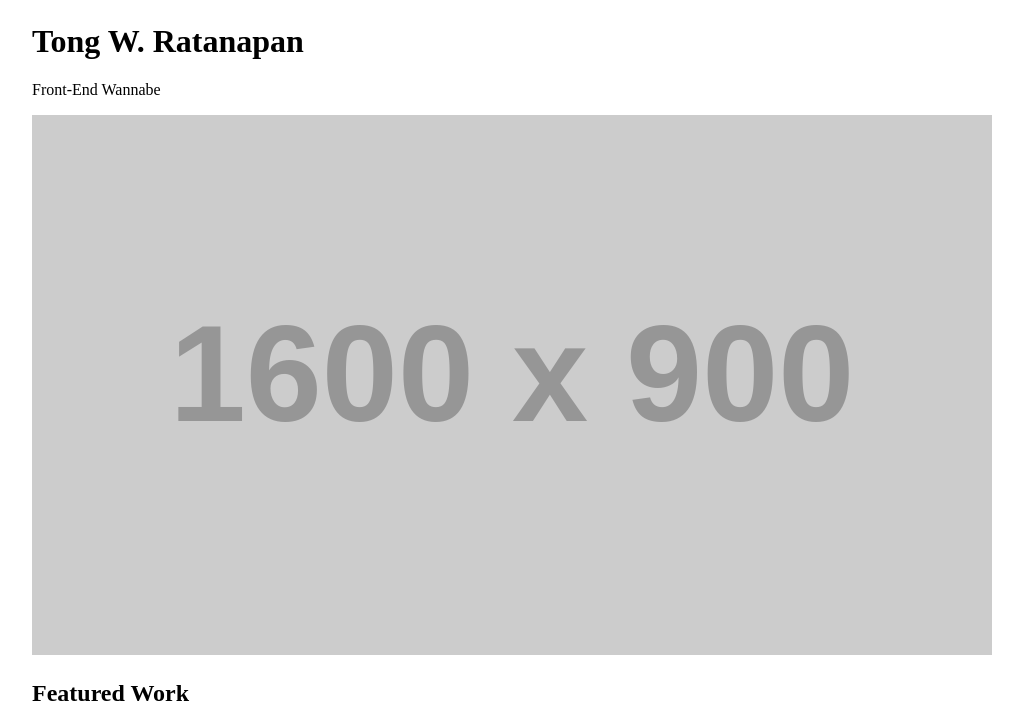
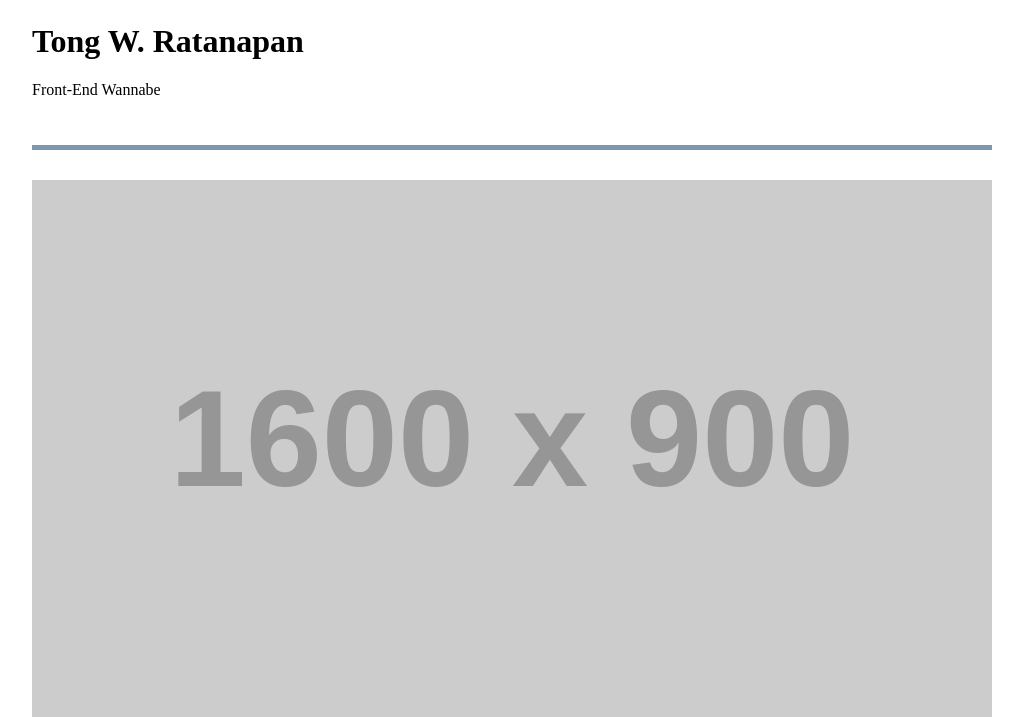
Before and after one commit to TongWR/portfolio, a plain HTML site: page index.html in a window 1280 px wide. Shown: the part 83-800 px from the top of the page, without its empty margins (128-1151 px from the left). Drawn offline with nearby package versions, Linux system fonts and the light colour scheme; placeholder pictures from the web are drawn by us.

Commit message:
Add separator between header and main

```diff
--- a/css/style.css
+++ b/css/style.css
@@ -7,6 +7,12 @@
   margin: 0 auto;
 }
 
+#page-header {
+  padding-bottom: 30px;
+  border-bottom: 5px solid #7d97ad;
+  margin-bottom: 30px;
+}
+
 #udacity-logo {
   width: 80px;
 }
--- a/index.html
+++ b/index.html
@@ -15,7 +15,7 @@
 </head>
 <body>
   <div id="container">
-    <header>
+    <header id="page-header">
       <img id="udacity-logo" src="img/udacity-logo.svg" alt="udacity logo">
       <h1>Tong W. Ratanapan</h1>
       <p>Front-End Wannabe</p>
```
